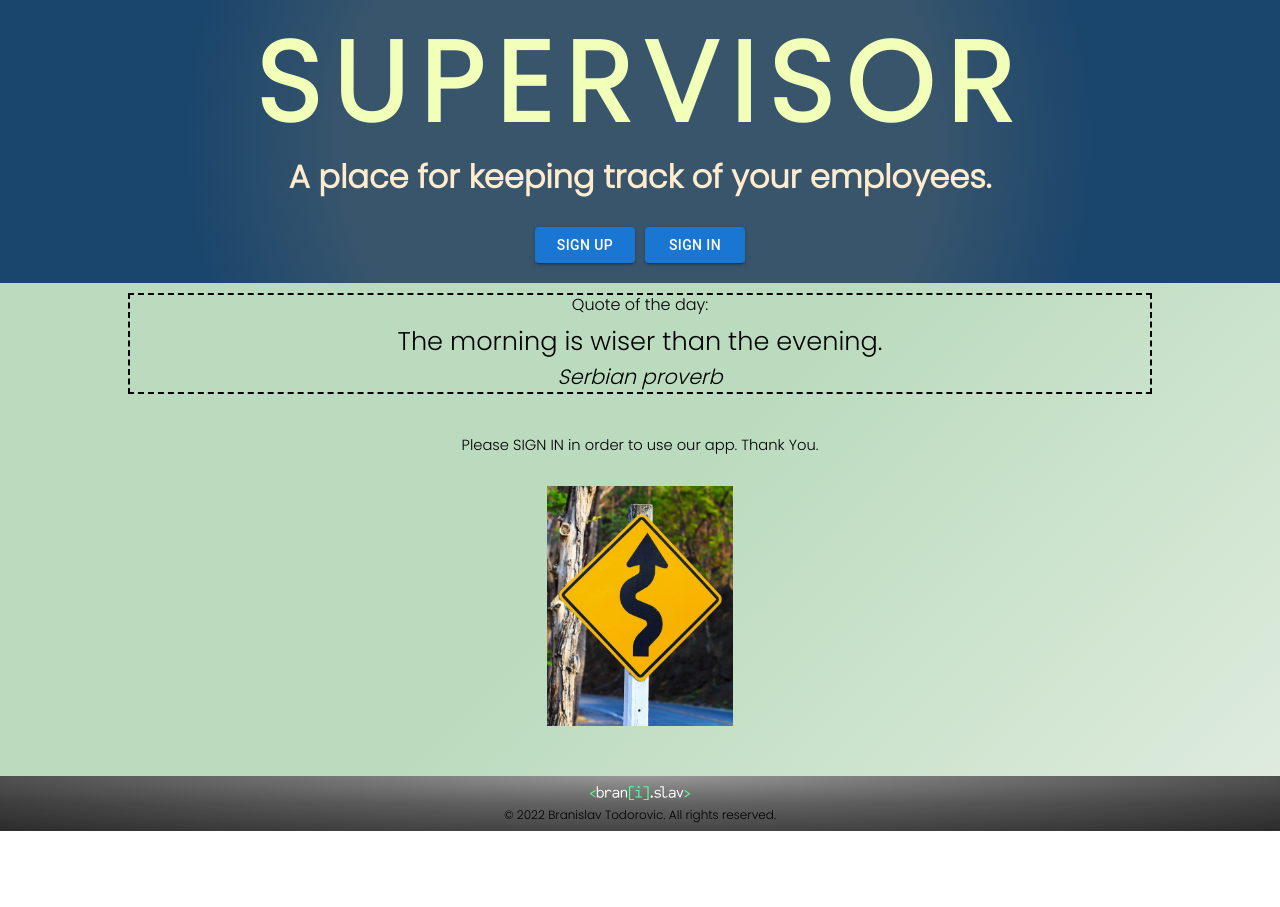
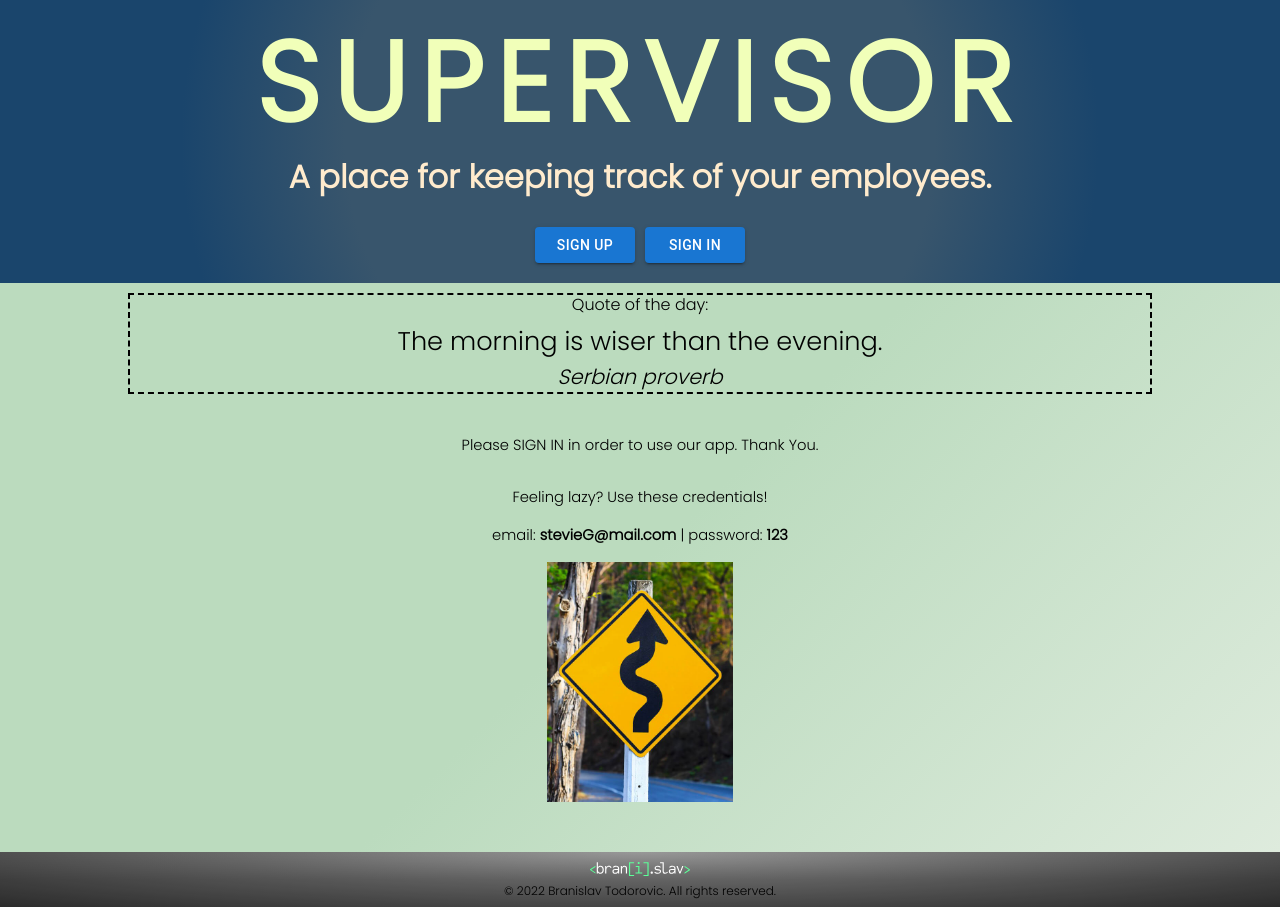
Before and after one commit to bajcula/supervisor-frontend, a React (Create React App) app: page /home in a window 1280 px wide. Before the commit the page ends 831 px from the top, so only its background shows below. Built offline with nearby package versions, Linux system fonts and the light colour scheme; no server answers.

Commit message:
added credentials to use

```diff
--- a/src/MainPageComp/MainPageComp.jsx
+++ b/src/MainPageComp/MainPageComp.jsx
@@ -13,6 +13,8 @@
             :
             <div id='not-logged-in-div'>
                 <p id='not-logged-in-msg'>Please SIGN IN in order to use our app. Thank You.</p>
+                <p>Feeling lazy? Use these credentials!</p>
+                <p>email: <b>stevieG@mail.com</b>    |    password: <b>123</b></p>
                 <img src='/winding-road-sign.jpeg' alt='arrow pointing UP'></img>
             </div>
             }
```
Also changed, not shown: src/test.jsx (added).
